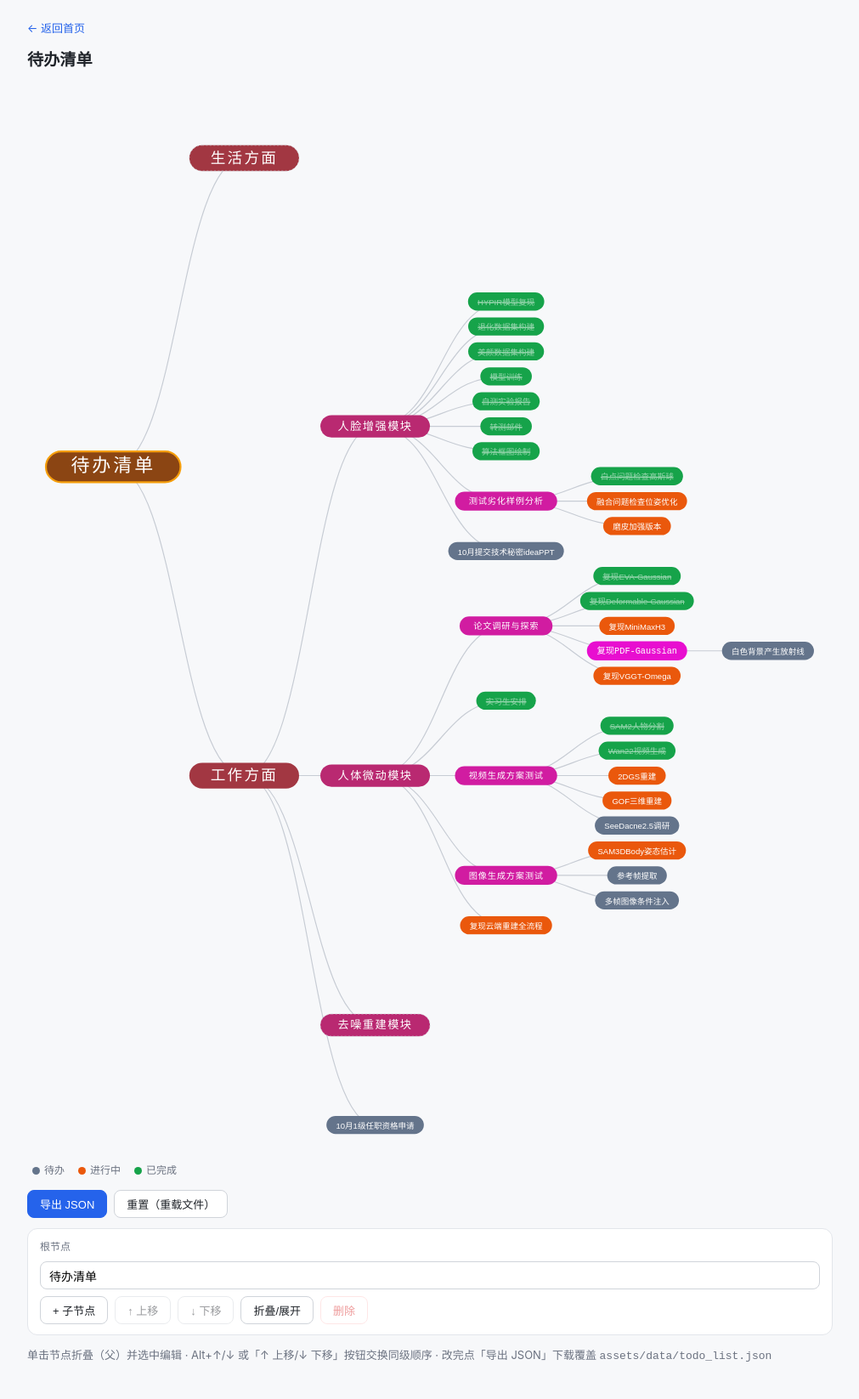
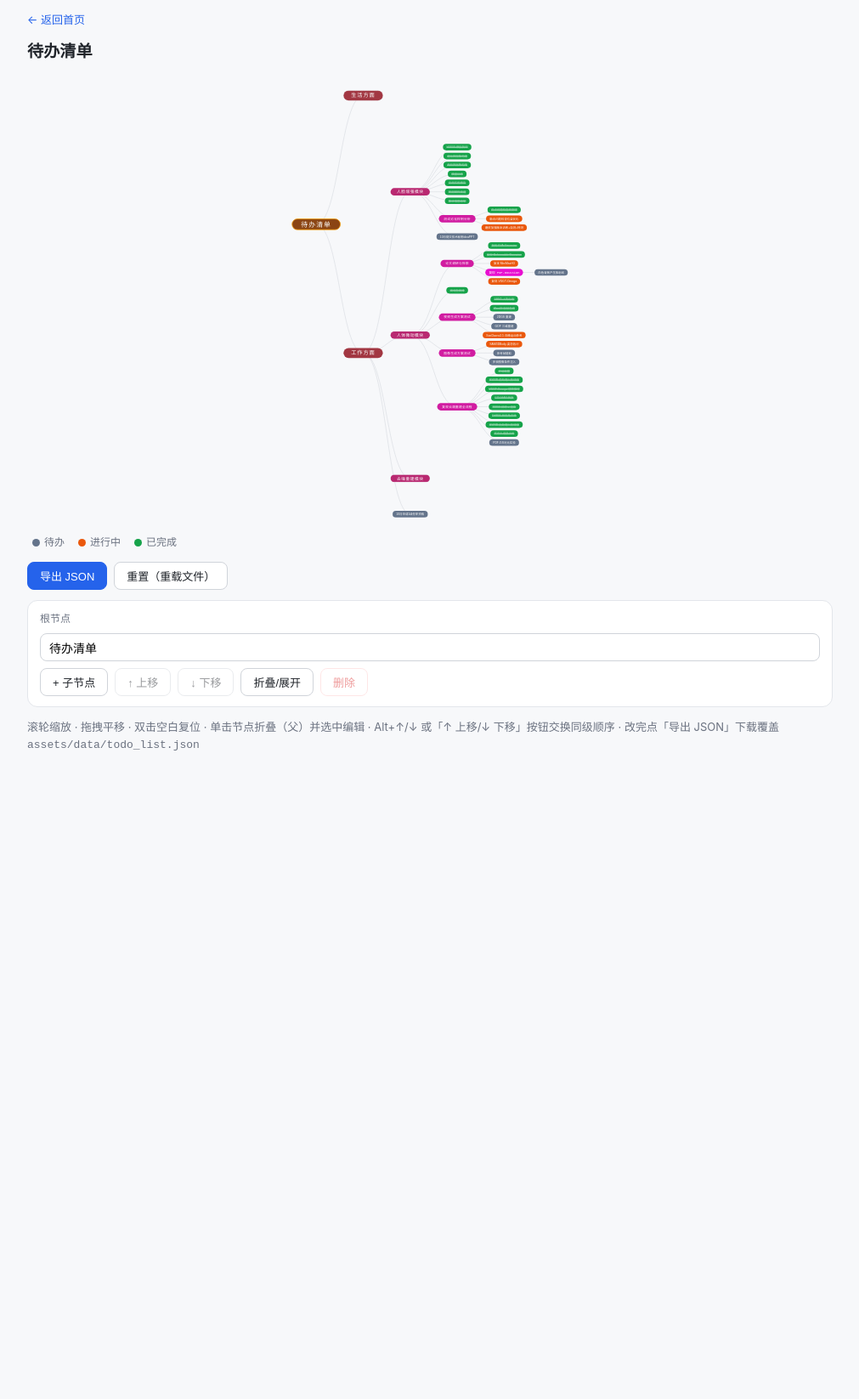
Before and after one commit to CrescentVelvet/crescentvelvet.github.io, a Jekyll site: the page built from _pages/todo_list.html, in a window 1280 px wide. Shown: the whole page at 85% size, without its empty margins (134-1145 px from the left). Built offline with Jekyll 4.4.1, drawn with Linux system fonts in a browser that asks for light colours; some web fonts are replaced; an icon font too large for the unit is left out; after the commit the page ends 900 px from its top, so only the background shows below that.

Commit message:
待办清单：页面自适应屏幕，滚轮缩放/拖拽平移/双击复位取代页面滚动

```diff
--- a/_pages/todo_list.html
+++ b/_pages/todo_list.html
@@ -22,6 +22,7 @@
             --done: #16a34a;
         }
         * { box-sizing: border-box; }
+        html, body { height: 100%; }
         body {
             margin: 0;
             font-family: -apple-system, BlinkMacSystemFont, "Segoe UI", Roboto, "PingFang SC", "Microsoft YaHei", sans-serif;
@@ -29,11 +30,15 @@
             color: var(--text);
             line-height: 1.5;
             -webkit-font-smoothing: antialiased;
+            overflow: hidden;
         }
         .wrap {
             max-width: 980px;
             margin: 0 auto;
-            padding: 20px 16px 40px;
+            padding: 14px 16px;
+            height: 100vh;
+            display: flex;
+            flex-direction: column;
         }
         h1 { font-size: 1.2em; margin: 0 0 2px; }
         .subtitle { color: var(--text-muted); font-size: 13px; margin: 0 0 14px; }
@@ -46,7 +51,16 @@
         }
         a.home:hover { text-decoration: underline; }
 
-        svg.mindmap { display: block; width: 100%; height: auto; user-select: none; }
+        svg.mindmap {
+            display: block;
+            width: 100%;
+            flex: 1 1 auto;
+            min-height: 0;
+            user-select: none;
+            cursor: grab;
+            touch-action: none;
+        }
+        svg.mindmap.panning { cursor: grabbing; }
 
         /* connectors */
         .link {
@@ -195,7 +209,7 @@
             </div>
         </div>
 
-        <p class="subtitle" style="margin:14px 0 0">单击节点折叠（父）并选中编辑 · Alt+↑/↓ 或「↑ 上移/↓ 下移」按钮交换同级顺序 · 改完点「导出 JSON」下载覆盖 <code>assets/data/todo_list.json</code></p>
+        <p class="subtitle" style="margin:14px 0 0">滚轮缩放 · 拖拽平移 · 双击空白复位 · 单击节点折叠（父）并选中编辑 · Alt+↑/↓ 或「↑ 上移/↓ 下移」按钮交换同级顺序 · 改完点「导出 JSON」下载覆盖 <code>assets/data/todo_list.json</code></p>
     </div>
 
     <script>
@@ -308,11 +322,6 @@
                 rect.setAttribute("height", h.toFixed(1));
                 rect.setAttribute("rx", (h / 2).toFixed(1));
             }
-            var cb = svg.getBBox();
-            if (cb.width && cb.height) {
-                var pad = 30;
-                svg.setAttribute("viewBox", (cb.x - pad) + " " + (cb.y - pad) + " " + (cb.width + pad * 2) + " " + (cb.height + pad * 2));
-            }
         }
         function isRootOf(rect) { return rect.classList.contains("root"); }
 
@@ -334,15 +343,82 @@
         }
         function isLeaf(n) { return !n.children || !n.children.length; }
 
+        // —— 视图：滚轮缩放、拖拽平移、双击复位 ——
+        var homeBox = null;      // 内容自适应视图（缩放下限/复位基准）
+        var interacted = false;  // 用户已缩放或平移则禁止字体就绪时覆盖
+        function getView() {
+            var v = (svg.getAttribute("viewBox") || "").split(" ");
+            if (v.length < 4) return null;
+            v = v.map(parseFloat);
+            if (v.some(isNaN)) return null;
+            return { x: v[0], y: v[1], w: v[2], h: v[3] };
+        }
+        function setView(v) { svg.setAttribute("viewBox", v.x + " " + v.y + " " + v.w + " " + v.h); }
+        function fitView() {
+            var cb = svg.getBBox();
+            if (!cb.width || !cb.height) return;
+            var pad = 30;
+            homeBox = { x: cb.x - pad, y: cb.y - pad, w: cb.width + pad * 2, h: cb.height + pad * 2 };
+            setView(homeBox);
+            interacted = false;
+        }
+        function clampView(v) {
+            if (!homeBox) return v;
+            var maxW = homeBox.w, maxH = homeBox.h;
+            var minW = maxW / 20, minH = maxH / 20;
+            v.w = Math.min(maxW, Math.max(minW, v.w));
+            v.h = Math.min(maxH, Math.max(minH, v.h));
+            // 平移不超出内容过远：保留半屏缓冲
+            var mx = v.w / 2, my = v.h / 2;
+            v.x = Math.min(homeBox.x + homeBox.w - mx, Math.max(homeBox.x - mx, v.x));
+            v.y = Math.min(homeBox.y + homeBox.h - my, Math.max(homeBox.y - my, v.y));
+            return v;
+        }
+        svg.addEventListener("wheel", function (e) {
+            e.preventDefault();
+            var v = getView(); if (!v || !homeBox) return;
+            interacted = true;
+            var rect = svg.getBoundingClientRect();
+            var mx = v.x + (e.clientX - rect.left) / rect.width * v.w;
+            var my = v.y + (e.clientY - rect.top) / rect.height * v.h;
+            var s = e.deltaY < 0 ? 0.88 : 1.14;
+            var nv = clampView({ x: mx - (mx - v.x) * s, y: my - (my - v.y) * s, w: v.w * s, h: v.h * s });
+            setView(nv);
+        }, { passive: false });
+
+        var pan = { active: false, moved: false, x: 0, y: 0, vx: 0, vy: 0, w: 0, h: 0 };
+        svg.addEventListener("mousedown", function (e) {
+            var v = getView(); if (!v) return;
+            pan.active = true; pan.moved = false;
+            pan.x = e.clientX; pan.y = e.clientY;
+            pan.vx = v.x; pan.vy = v.y; pan.w = v.w; pan.h = v.h;
+        });
+        window.addEventListener("mousemove", function (e) {
+            if (!pan.active) return;
+            var rect = svg.getBoundingClientRect();
+            var dx = e.clientX - pan.x, dy = e.clientY - pan.y;
+            if (!pan.moved && Math.hypot(dx, dy) > 4) { pan.moved = true; svg.classList.add("panning"); interacted = true; }
+            if (!pan.moved) return;
+            var nv = clampView({ x: pan.vx - dx / rect.width * pan.w, y: pan.vy - dy / rect.height * pan.h, w: pan.w, h: pan.h });
+            setView(nv);
+        });
+        window.addEventListener("mouseup", function () { pan.active = false; svg.classList.remove("panning"); });
+        svg.addEventListener("dblclick", function (e) {
+            if (e.target.closest(".bubble")) return;
+            fitView();
+        });
+
         function render(rootNode) {
             cursor.y = TOP;
             maxDepth = 0;
             layout(rootNode, 0);
-            var width = LEFT + maxDepth * LEVEL_X + 240;
-            var height = cursor.y + 40;
-            svg.setAttribute("viewBox", "0 0 " + width + " " + height);
             svg.innerHTML = renderNode(rootNode, 0, 0);
             sizePills();
+            if (!svg.getAttribute("viewBox")) {
+                var width = LEFT + maxDepth * LEVEL_X + 240;
+                var height = cursor.y + 40;
+                svg.setAttribute("viewBox", "0 0 " + width + " " + height);
+            }
             requestAnimationFrame(function () { sizePills(); svg.classList.add("ready"); });
             if (document.fonts && document.fonts.ready) document.fonts.ready.then(sizePills);
             applyState();
@@ -478,6 +554,7 @@
             if (g) g.classList.toggle("collapsed");
         }
         svg.addEventListener("click", function (e) {
+            if (pan.moved) return;  // 本次为拖拽平移，不触发选择
             var bubble = e.target.closest(".bubble");
             if (!bubble) return;
             var node = bubble.closest(".node");
@@ -513,7 +590,10 @@
                     nextId = 1;
                     assignIds(root, null);
                     selectedId = root._id;
+                    interacted = false;
                     render(root);
+                    requestAnimationFrame(fitView);
+                    if (document.fonts && document.fonts.ready) document.fonts.ready.then(function () { if (!interacted) fitView(); });
                 })
                 .catch(function (e) {
                     svg.textContent = "加载待办数据失败：" + e.message;
--- a/assets/data/todo_list.json
+++ b/assets/data/todo_list.json
@@ -82,7 +82,7 @@
           "title": "人脸增强模块",
           "children": [
             {
-              "title": "HYPIR模型复现",
+              "title": "HYPIR 模型复现",
               "status": "done"
             },
             {
@@ -102,7 +102,7 @@
               "status": "done"
             },
             {
-              "title": "转测邮件",
+              "title": "转测邮件发送",
               "status": "done"
             },
             {
@@ -121,7 +121,7 @@
                   "status": "doing"
                 },
                 {
-                  "title": "磨皮加强版本",
+                  "title": "磨皮加强版本训练+自测+转测",
                   "status": "doing"
                 }
               ]
@@ -139,19 +139,19 @@
               "title": "论文调研与探索",
               "children": [
                 {
-                  "title": "复现EVA-Gaussian",
+                  "title": "复现 EVA-Gaussian",
                   "status": "done"
                 },
                 {
-                  "title": "复现Deformable-Gaussian",
+                  "title": "复现 Deformable-Gaussian",
                   "status": "done"
                 },
                 {
-                  "title": "复现MiniMaxH3",
+                  "title": "复现 MiniMaxH3",
                   "status": "doing"
                 },
                 {
-                  "title": "复现PDF-Gaussian",
+                  "title": "复现 PDF-Gaussian",
                   "children": [
                     {
                       "title": "白色背景产生放射线",
@@ -160,7 +160,7 @@
                   ]
                 },
                 {
-                  "title": "复现VGGT-Omega",
+                  "title": "复现 VGGT-Omega",
                   "status": "doing"
                 }
               ]
@@ -173,24 +173,24 @@
               "title": "视频生成方案测试",
               "children": [
                 {
-                  "title": "SAM2人物分割",
+                  "title": "SAM2 人物分割",
                   "status": "done"
                 },
                 {
-                  "title": "Wan22视频生成",
+                  "title": "Wan22 视频生成",
                   "status": "done"
                 },
                 {
-                  "title": "2DGS重建",
-                  "status": "doing"
+                  "title": "2DGS 重建",
+                  "status": "todo"
                 },
                 {
-                  "title": "GOF三维重建",
-                  "status": "doing"
+                  "title": "GOF 三维重建",
+                  "status": "todo"
                 },
                 {
-                  "title": "SeeDacne2.5调研",
-                  "status": "todo"
+                  "title": "SeeDacne2.5 白模运动参考",
+                  "status": "doing"
                 }
               ]
             },
@@ -198,7 +198,7 @@
               "title": "图像生成方案测试",
               "children": [
                 {
-                  "title": "SAM3DBody姿态估计",
+                  "title": "SAM3DBody 姿态估计",
                   "status": "doing"
                 },
                 {
@@ -213,7 +213,44 @@
             },
             {
               "title": "复现云端重建全流程",
-              "status": "doing"
+              "children": [
+                {
+                  "title": "环境配置",
+                  "status": "done"
+                },
+                {
+                  "title": "HYPIR 前处理人脸增强",
+                  "status": "done"
+                },
+                {
+                  "title": "VGGT-Omega 前馈推理",
+                  "status": "done"
+                },
+                {
+                  "title": "COLMAP 转换",
+                  "status": "done"
+                },
+                {
+                  "title": "3DGS 训练 + 渲染",
+                  "status": "done"
+                },
+                {
+                  "title": "DiffBIR 新视角去噪",
+                  "status": "done"
+                },
+                {
+                  "title": "HYPIR 后处理人脸增强",
+                  "status": "done"
+                },
+                {
+                  "title": "3DGS 增强训练",
+                  "status": "done"
+                },
+                {
+                  "title": "PDF-GS对比实验",
+                  "status": "todo"
+                }
+              ]
             }
           ]
         },
@@ -252,7 +289,7 @@
           ]
         },
         {
-          "title": "10月1级任职资格申请",
+          "title": "10月申请1级任职资格",
           "status": "todo"
         }
       ]
```
